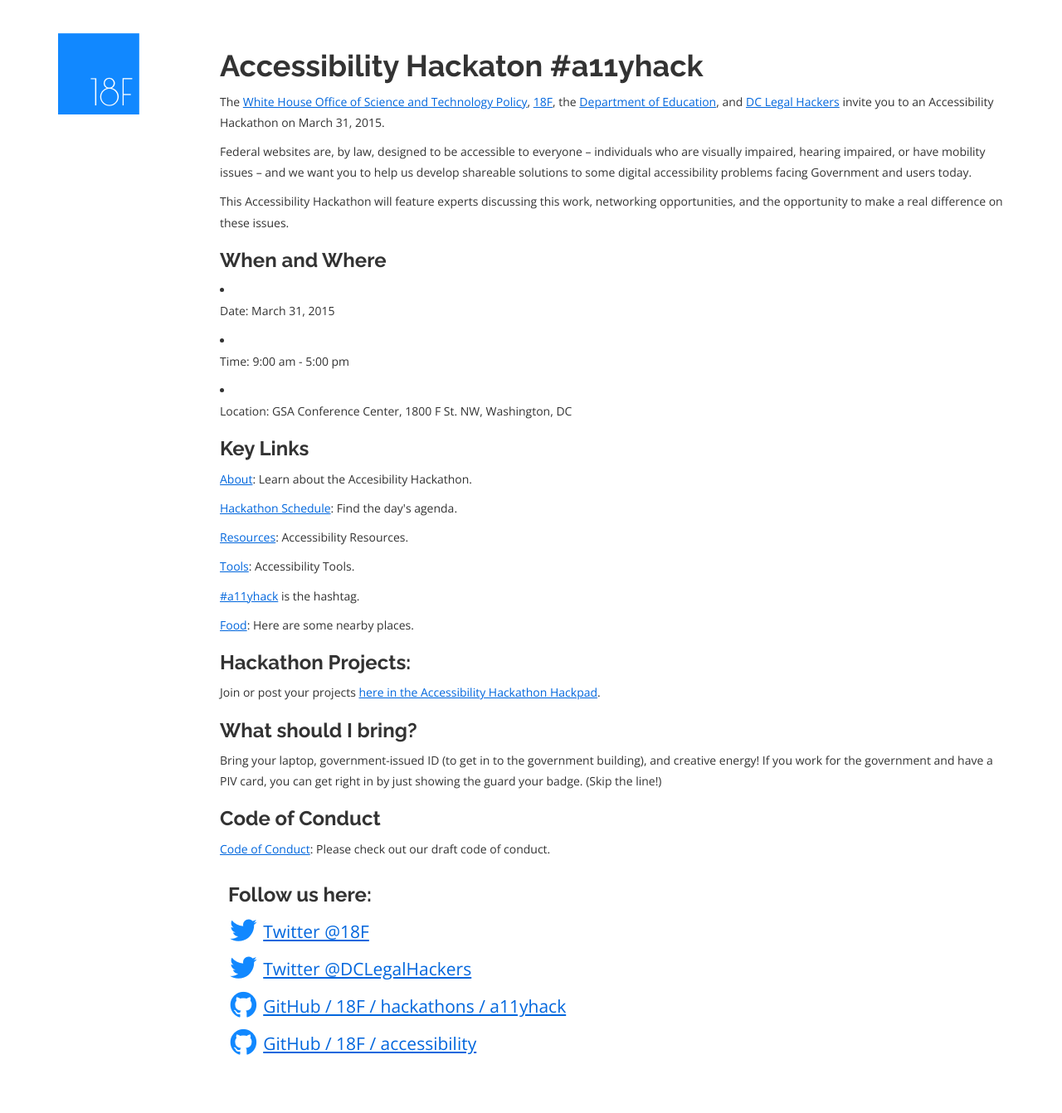
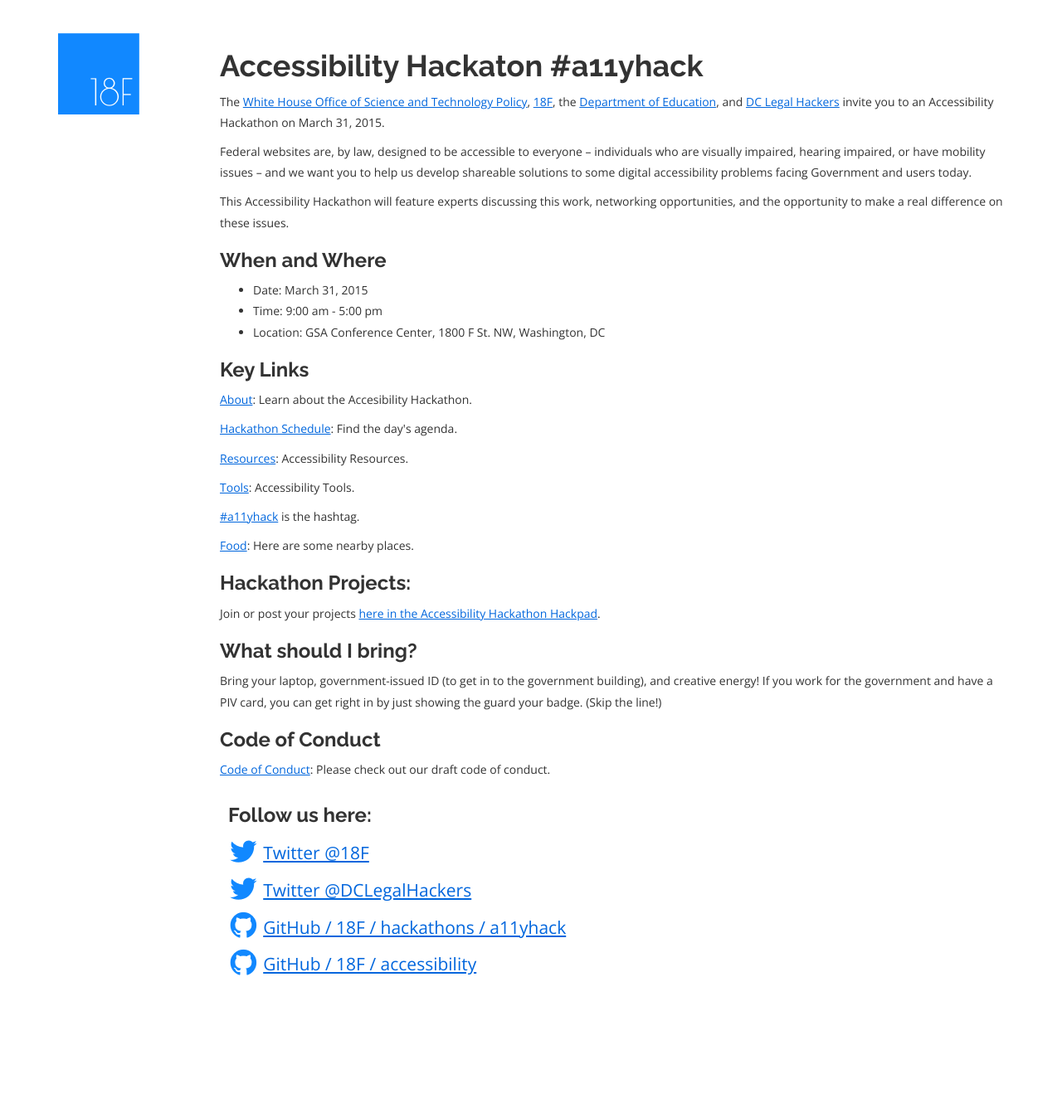
Before and after one commit to 18F/hackathons, a Jekyll site: the page built from index.html, in a window 1280 px wide. Shown: the whole page at 83% size. Built offline with Jekyll 4.4.1, drawn with Linux system fonts in a browser that asks for light colours; after the commit the page ends 1246 px from its top, so only the background shows below that.

Commit message:
Updates to template.

```diff
--- a/index.html
+++ b/index.html
@@ -6,9 +6,11 @@
         <p>Federal websites are, by law, designed to be accessible to everyone – individuals who are visually impaired, hearing impaired, or have mobility issues – and we want you to help us develop shareable solutions to some digital accessibility problems facing Government and users today.</p>
         <p>This Accessibility Hackathon will feature experts discussing this work, networking opportunities, and the opportunity to make a real difference on these issues.</p>
         <h3>When and Where</h3>
-        <li><p>Date: March 31, 2015</p></li>
-        <li><p>Time: 9:00 am - 5:00 pm</p></li>
-        <li><p>Location: GSA Conference Center, 1800 F St. NW, Washington, DC</p></li>
+        <ul>
+          <li>Date: March 31, 2015</li>
+          <li>Time: 9:00 am - 5:00 pm</li>
+          <li>Location: GSA Conference Center, 1800 F St. NW, Washington, DC</li>
+        </ul>
         <h3>Key Links</h3>
         <p><a href="/a11yhack/about.html">About</a>: Learn about the Accesibility Hackathon.</p>
         <p><a href="/a11yhack/schedule">Hackathon Schedule</a>: Find the day's agenda.</p>
```
